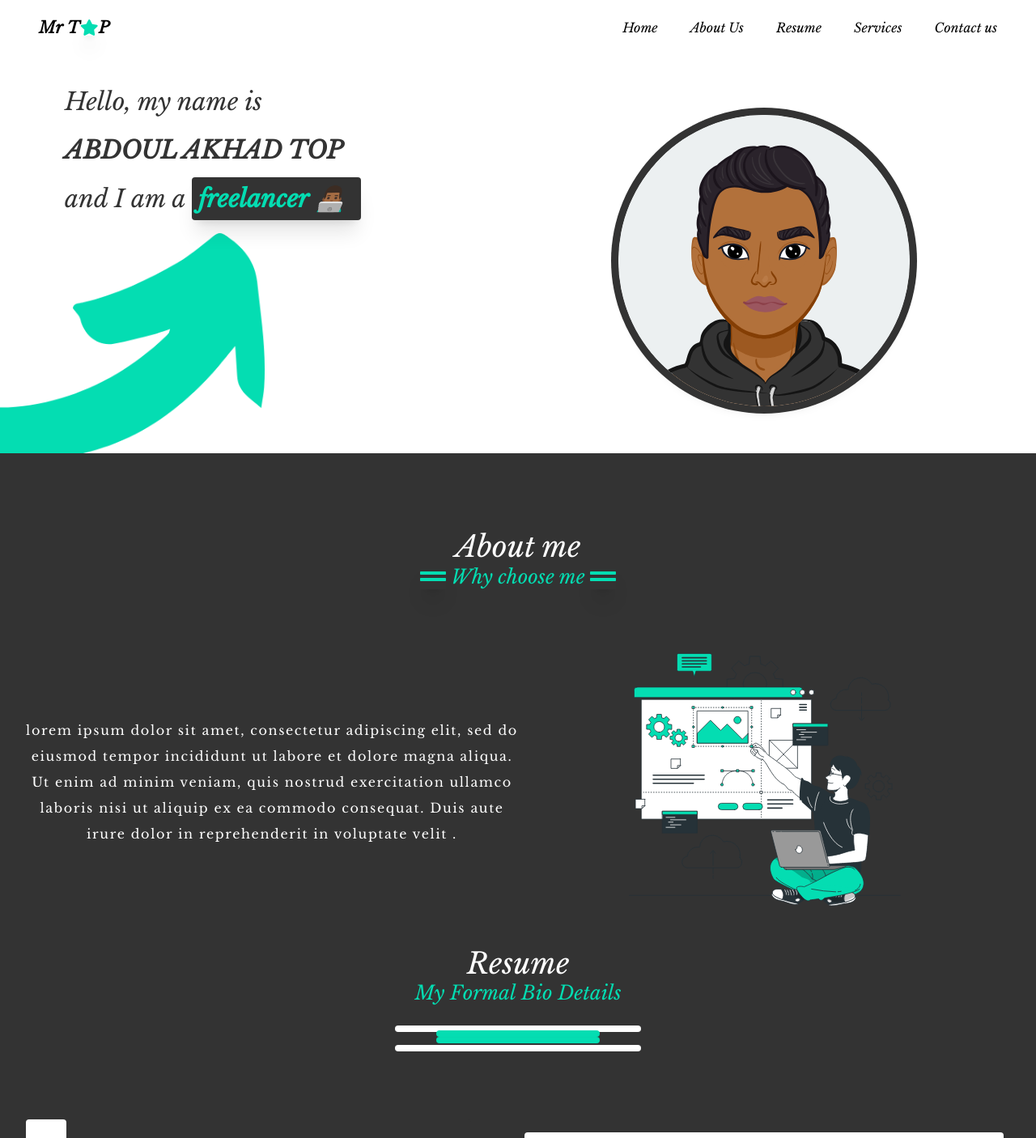
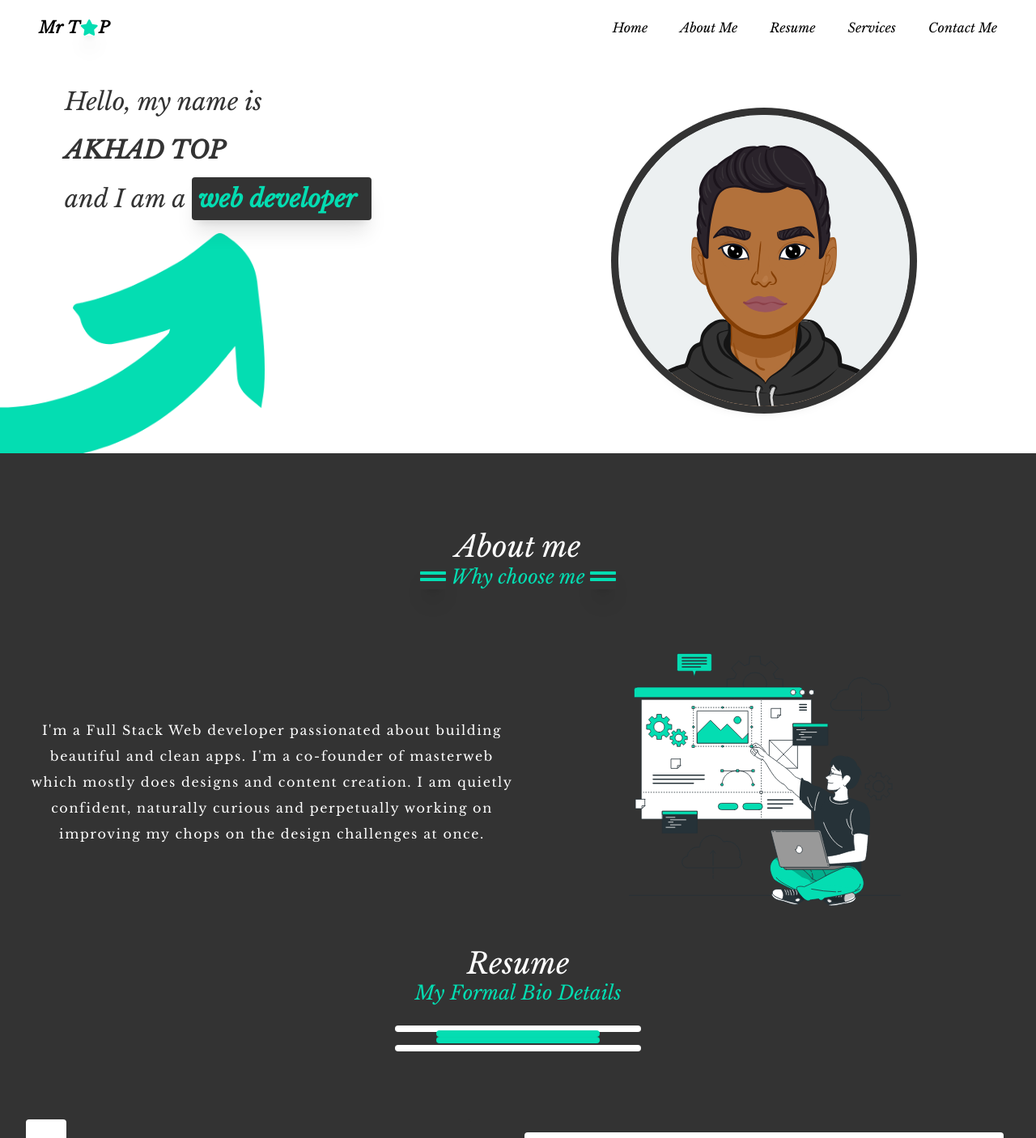
Before and after one commit to abdouakhad/portfolio, a Next.js app: page / in a window 1280 px wide. Shown: the top 1406 px of the page at 81% size. Built offline with nearby package versions, Linux system fonts and the light colour scheme.

Commit message:
installing gsap

```diff
--- a/components/about.js
+++ b/components/about.js
@@ -34,11 +34,11 @@ const AboutPage = () => {
       <div className=' md:grid md:grid-cols-2 justify-center items-center text-center tracking-widest leading-loose'>
         <Fade direction='left' duration={2000} triggerOnce={true}>
           <div className='not-italic'>
-            lorem ipsum dolor sit amet, consectetur adipiscing elit, sed do
-            eiusmod tempor incididunt ut labore et dolore magna aliqua. Ut enim
-            ad minim veniam, quis nostrud exercitation ullamco laboris nisi ut
-            aliquip ex ea commodo consequat. Duis aute irure dolor in
-            reprehenderit in voluptate velit .
+            {` I'm a Full Stack Web
+            developer passionated about building beautiful and clean apps. I'm a
+            co-founder of masterweb which mostly does designs and content
+            creation.  I am quietly confident, naturally curious and perpetually
+            working on improving my chops on the design challenges at once.`}
           </div>
         </Fade>
 
--- a/components/cards/Forms.js
+++ b/components/cards/Forms.js
@@ -1,13 +1,37 @@
 import React from 'react'
-import Fade from 'react-reveal/Fade'
+import emailjs from 'emailjs-com'
+import { useRef, useState } from 'react'
+const Forms = () => {
+  const [done, setDone] = useState(false)
+  const formRef = useRef()
+  const handleSubmit = (e) => {
+    e.preventDefault()
+    emailjs
+      .sendForm(
+        'service_3g1g2x5',
+        'template_mrzd91h',
+        formRef.current,
+        'user_2GPcRMRNXINnnlOtPXuXi'
+      )
+      .then(
+        (result) => {
+          console.log(result.text)
+          setDone(true)
+        },
+        (error) => {
+          console.log(error.text)
+        }
+      )
+    e.target.reset()
+  }
 
-const Forms = () => {
   return (
     <>
       <div className=''>
         <div className='p-2 rounded bg-gradient-to-r from-vert to-marron '>
           <form
-            onSubmit=''
+            ref={formRef}
+            onSubmit={handleSubmit}
             className='bg-white rounded py-6 text-marron   px-4 '
           >
             <div className='mb-4'>
@@ -43,7 +67,7 @@ const Forms = () => {
                 className='w-full h-16 px-3 py-2 text-base bg-marron text-white focus:outline-none focus:border-vertClair border rounded focus:shadow-outline'
               ></textarea>
             </div>
-            <div className='flex items-center justify-between'>
+            <div className='flex items-center justify-between '>
               <button
                 className='hover:cursor-pointer w-32 bg-gradient-to-r from-vert to-marron text-white transition ease-out duration-1000 transform hover:scale-110 hover:bg-gradient-to-r hover:from-marron hover:to-vert outline outline-offset-5 outline-white font-bold py-2 px-4 rounded focus:outline-none focus:shadow-outline'
                 type='submit'
@@ -52,6 +76,11 @@ const Forms = () => {
               >
                 send
               </button>
+              {done && (
+                <p className='bg-vert lg:text-2xl md:text-xl sm:text-2xl text-xl lg:px-4 px-2 py-2 rounded'>
+                  Thanks for your message!
+                </p>
+              )}
             </div>
           </form>
         </div>
--- a/components/home.js
+++ b/components/home.js
@@ -7,11 +7,11 @@ const HomePage = () => {
   return (
     <div id='#home' className='relative md:mt-20'>
       <div className=' h-[490px] absolute  md:text-left text-center  m-auto  z-10 grid md:grid-cols-2 grid-cols-1 justify-center items-center w-full lg:px-8 md:px-1 px-0 '>
-        <p className=' md:mb-0 mb-32 lg:px-12 md:px-10 sm:px-8 px-4 self-start mt-4 lg:text-3xl text-2xl lg:leading-loose md:leading-loose leading-loose font-extralight'>
+        <div className=' md:mb-0 mb-32 lg:px-12 md:px-10 sm:px-8 px-4 self-start mt-4 lg:text-3xl text-2xl lg:leading-loose md:leading-loose leading-loose font-extralight'>
           <div>
             Hello, my name is <br></br>
             <span className='uppercase font-black text-3xl'>
-              Abdoul Akhad Top
+              Akhad Top
             </span>{' '}
             <br />
             and I am a {''}
@@ -21,9 +21,9 @@ const HomePage = () => {
                 steps={[
                   ' web designer ✍︎',
                   2000,
+                  ' web developer 💻',
+                  2000,
                   ' freelancer 👨🏾‍💻',
-                  2000,
-                  ' web developer 💻',
                   2000,
                 ]}
                 loop={Infinity}
@@ -31,7 +31,7 @@ const HomePage = () => {
               />{' '}
             </span>
           </div>
-        </p>
+        </div>
         <section className=' self-center overflow-hidden pb-0 text-center md:bg-transparent bg-white  w-full '>
           {' '}
           <Fade duration={3000} direction='right' triggerOnce={true}>
--- a/layout/Navbar.js
+++ b/layout/Navbar.js
@@ -74,7 +74,7 @@ export const Navbar = () => {
               </Link>
               <Link href='#about'>
                 <a className='lg:inline-flex lg:w-auto w-full  py-0  items-center justify-center  font-light transition duration-500 ease-in-out hover:text-base transform sm:hover:-translate-y-1 sm:hover:translate-x-0 hover:translate-x-8 hover:scale-110 ...'>
-                  About Us
+                  About Me
                 </a>
               </Link>
               <Link href='#resume'>
@@ -90,7 +90,7 @@ export const Navbar = () => {
               <Link href='#contact'>
                 <a className='lg:inline-flex lg:w-auto w-full  py-0  items-center justify-center  font-light transition duration-500 ease-in-out hover:text-base transform sm:hover:-translate-y-1 sm:hover:translate-x-0 hover:translate-x-8 hover:scale-110 ...'>
                   {' '}
-                  Contact us
+                  Contact Me
                 </a>
               </Link>
             </div>
--- a/package.json
+++ b/package.json
@@ -13,6 +13,9 @@
     "@fortawesome/free-regular-svg-icons": "^5.15.4",
     "@fortawesome/free-solid-svg-icons": "^5.15.4",
     "@fortawesome/react-fontawesome": "^0.1.16",
+    "emailjs": "^3.7.0",
+    "emailjs-com": "^3.2.0",
+    "gsap": "^3.9.1",
     "ityped": "^1.0.3",
     "next": "12.0.8",
     "react": "17.0.2",
--- a/pages/_app.js
+++ b/pages/_app.js
@@ -18,6 +18,7 @@ import {
   faCircle,
   faBasketballBall,
   faServer,
+  faCode,
   faEye,
   faArrowAltCircleUp,
 } from '@fortawesome/free-solid-svg-icons'
@@ -36,6 +37,7 @@ library.add(
   faBasketballBall,
   faDeploydog,
   faServer,
+  faCode,
   faEye,
   faArrowAltCircleUp
 )
@@ -43,7 +45,9 @@ import Layout from '../layout/Layout'
 function MyApp({ Component, pageProps }) {
   return (
     <Layout>
-      <Component {...pageProps} />
+      <div>
+        <Component {...pageProps} />
+      </div>
     </Layout>
   )
 }
```
Also changed, not shown: 1 other file (tests, documents, lock files or other folders).
